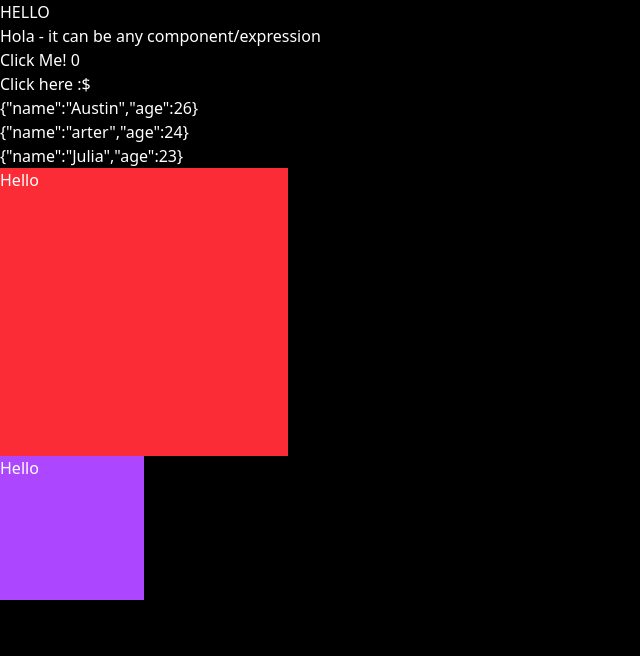
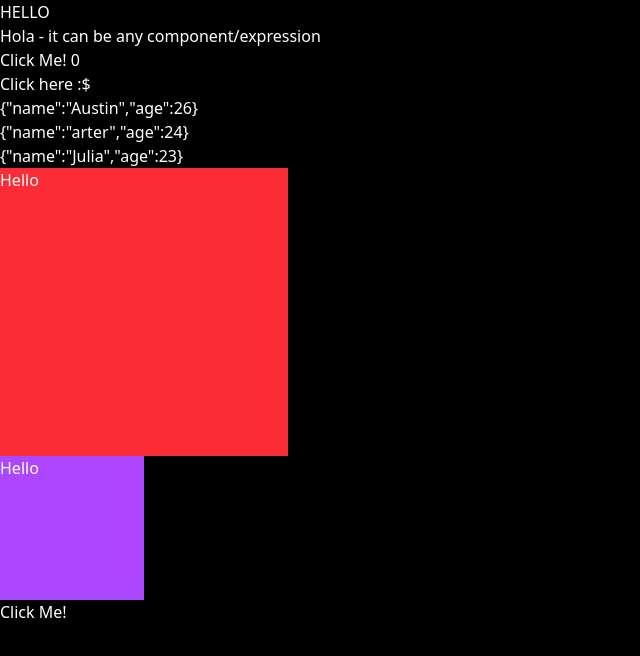
Before and after one commit to BahaaJber1/TypeScript, a React (Vite) app: page / in a window 1280 px wide. Shown: the top 656 px of the page, without its empty margins (0-640 px from the left). Built offline with nearby package versions, Linux system fonts and the light colour scheme.

Commit message:
Dealing with Event handlers in TypeScript

```diff
--- a/src/App.tsx
+++ b/src/App.tsx
@@ -6,6 +6,7 @@ import SetterFunctions from "./components/SetterFunctions-3";
 import TypingFunctions from "./components/TypingFunctions-4";
 import ObjectAsProps from "./components/ObjectsAsProps-5";
 import UnionsForTailwind from "./components/UnionsForTailwind-6";
+import EventHandlers from "./components/EventHandlers-7";
 
 export default function App() {
 	const [count, setCount] = useState(0);
@@ -52,6 +53,10 @@ export default function App() {
 				<UnionsForTailwind color="red" size="lg" />
 				<UnionsForTailwind color="purple" size="md" />
 			</div>
+
+			<div>
+				<EventHandlers />
+			</div>
 		</>
 	);
 }
--- /dev/null
+++ b/src/components/EventHandlers-7.tsx
@@ -0,0 +1,13 @@
+export default function EventHandlers() {
+	// Just hover over the event "e" to get the type of it
+	function handleclick(e: React.MouseEvent<HTMLButtonElement, MouseEvent>) {
+		e.preventDefault();
+		alert("Hey");
+	}
+
+	return (
+		<>
+			<button onClick={(e) => handleclick(e)}>Click Me!</button>
+		</>
+	);
+}
```
